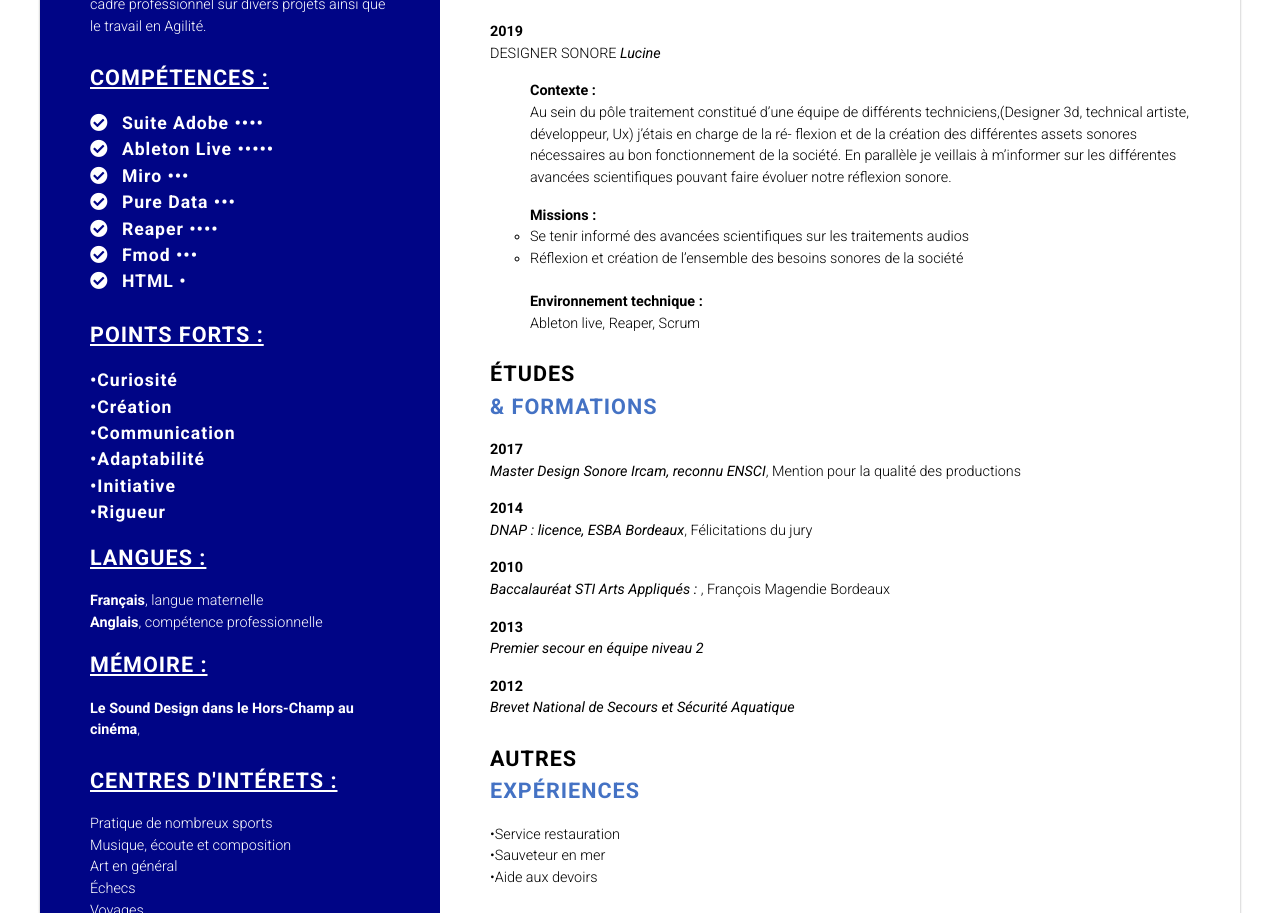
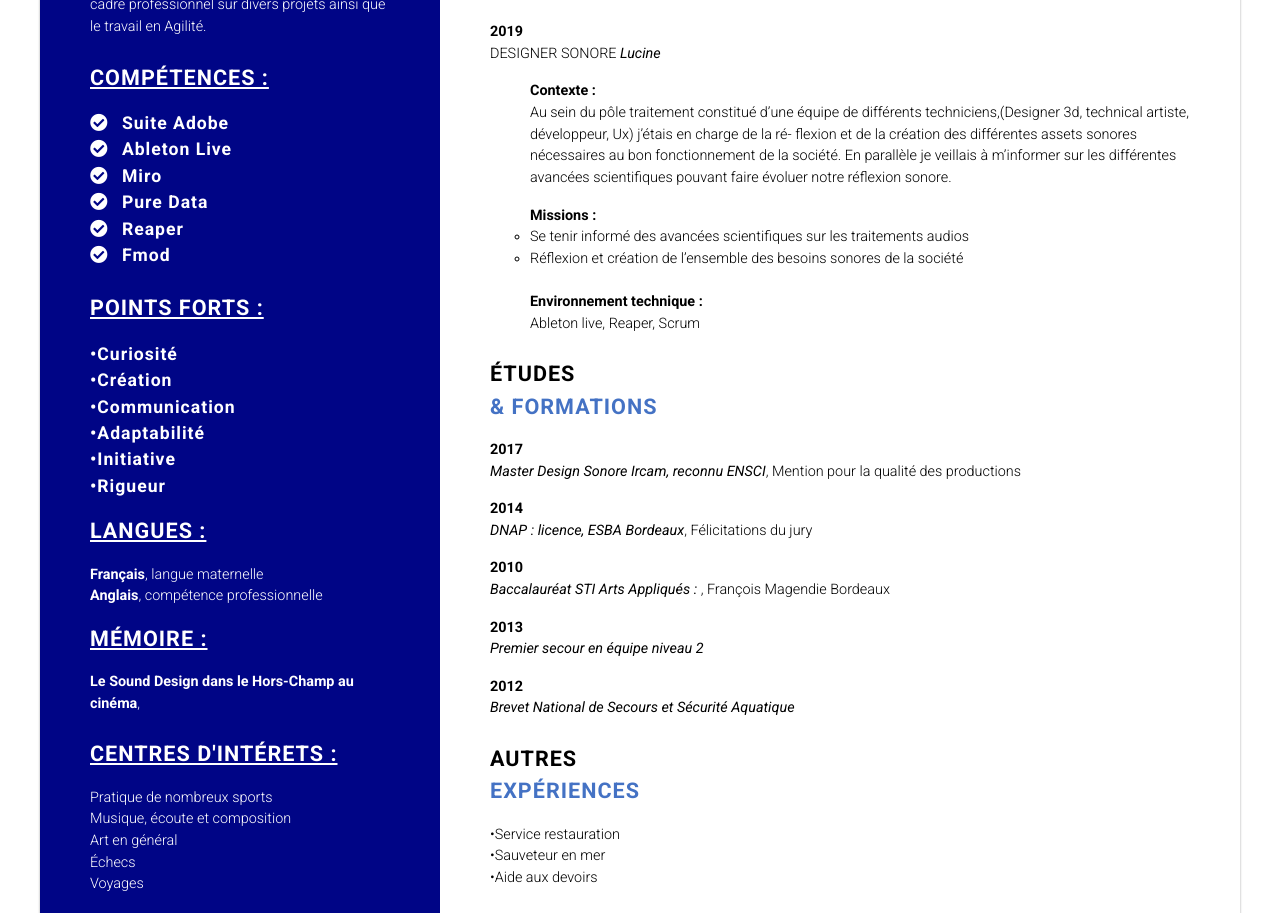
Before and after one commit to TPas-con/TPas-con, a plain HTML site: page site 1/index1.html in a window 1280 px wide. Shown: the part 1099-2012 px from the top of the page. Drawn offline with Linux system fonts and the light colour scheme.

Commit message:
Update index1.html

```diff
--- a/site 1/index1.html
+++ b/site 1/index1.html
@@ -32,13 +32,12 @@
       <div class="section">
         <h2 class="souligne-h2">COMPÉTENCES :</h2>
         <ul class="skills">
-          <li><i class="icon fas fa-check-circle text-white"></i> <strong>Suite Adobe  •••• </strong></li>
-          <li><i class="icon fas fa-check-circle text-white"></i> <strong>Ableton Live •••••</strong></li>
-            <li><i class="icon fas fa-check-circle text-white"></i> <strong>Miro •••</strong></li>
-          <li><i class="icon fas fa-check-circle text-white"></i> <strong>Pure Data •••</strong></li>
-          <li><i class="icon fas fa-check-circle text-white"></i> <strong>Reaper ••••</strong></li>
-          <li><i class="icon fas fa-check-circle text-white"></i> <strong>Fmod •••</strong></li>
-          <li><i class="icon fas fa-check-circle text-white"></i> <strong>HTML •</strong></li>
+          <li><i class="icon fas fa-check-circle text-white"></i> <strong>Suite Adobe</strong></li>
+          <li><i class="icon fas fa-check-circle text-white"></i> <strong>Ableton Live</strong></li>
+            <li><i class="icon fas fa-check-circle text-white"></i> <strong>Miro</strong></li>
+          <li><i class="icon fas fa-check-circle text-white"></i> <strong>Pure Data</strong></li>
+          <li><i class="icon fas fa-check-circle text-white"></i> <strong>Reaper</strong></li>
+          <li><i class="icon fas fa-check-circle text-white"></i> <strong>Fmod</strong></li>
         </ul>
       </div>
         <div class="section">
```
